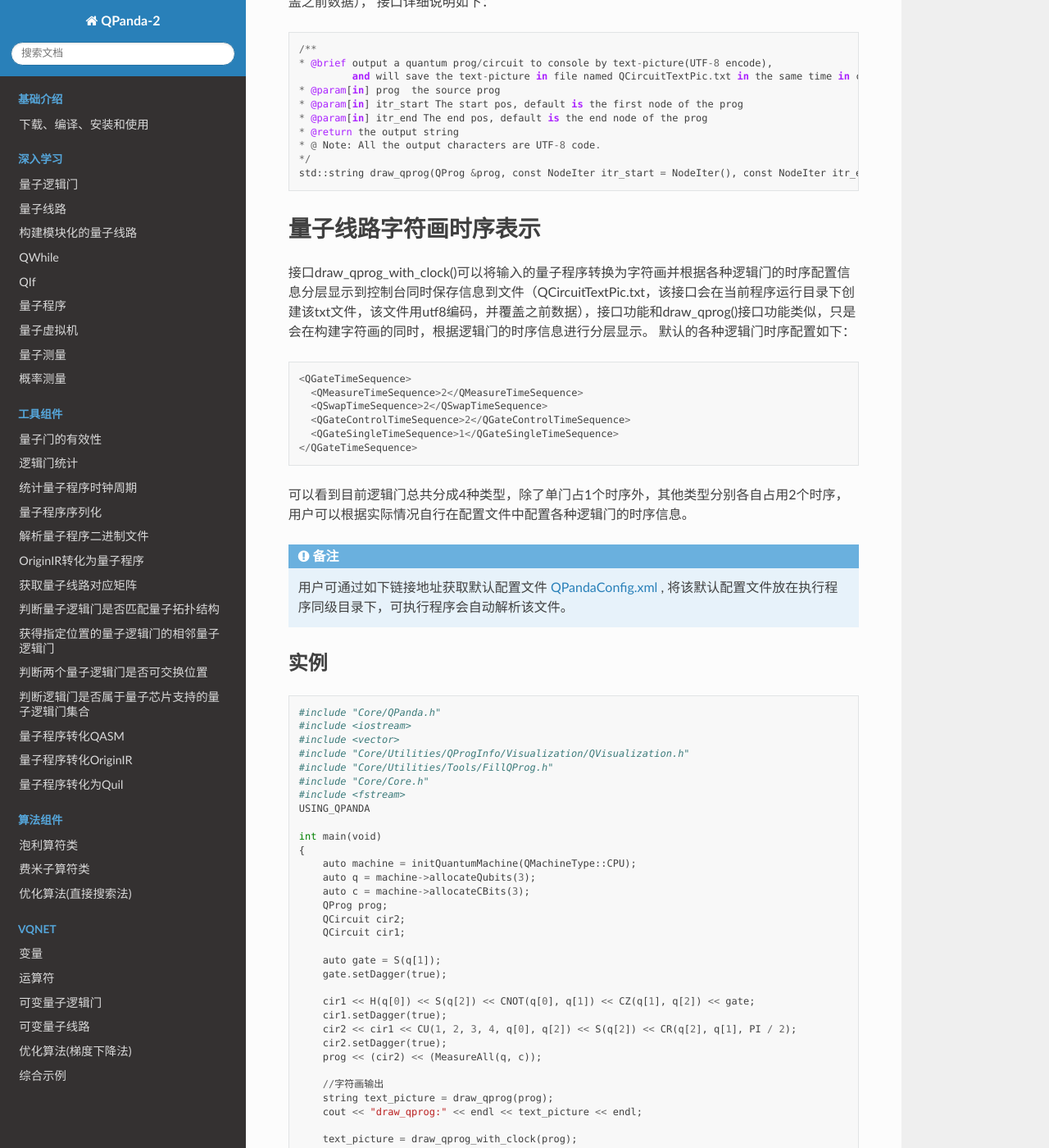
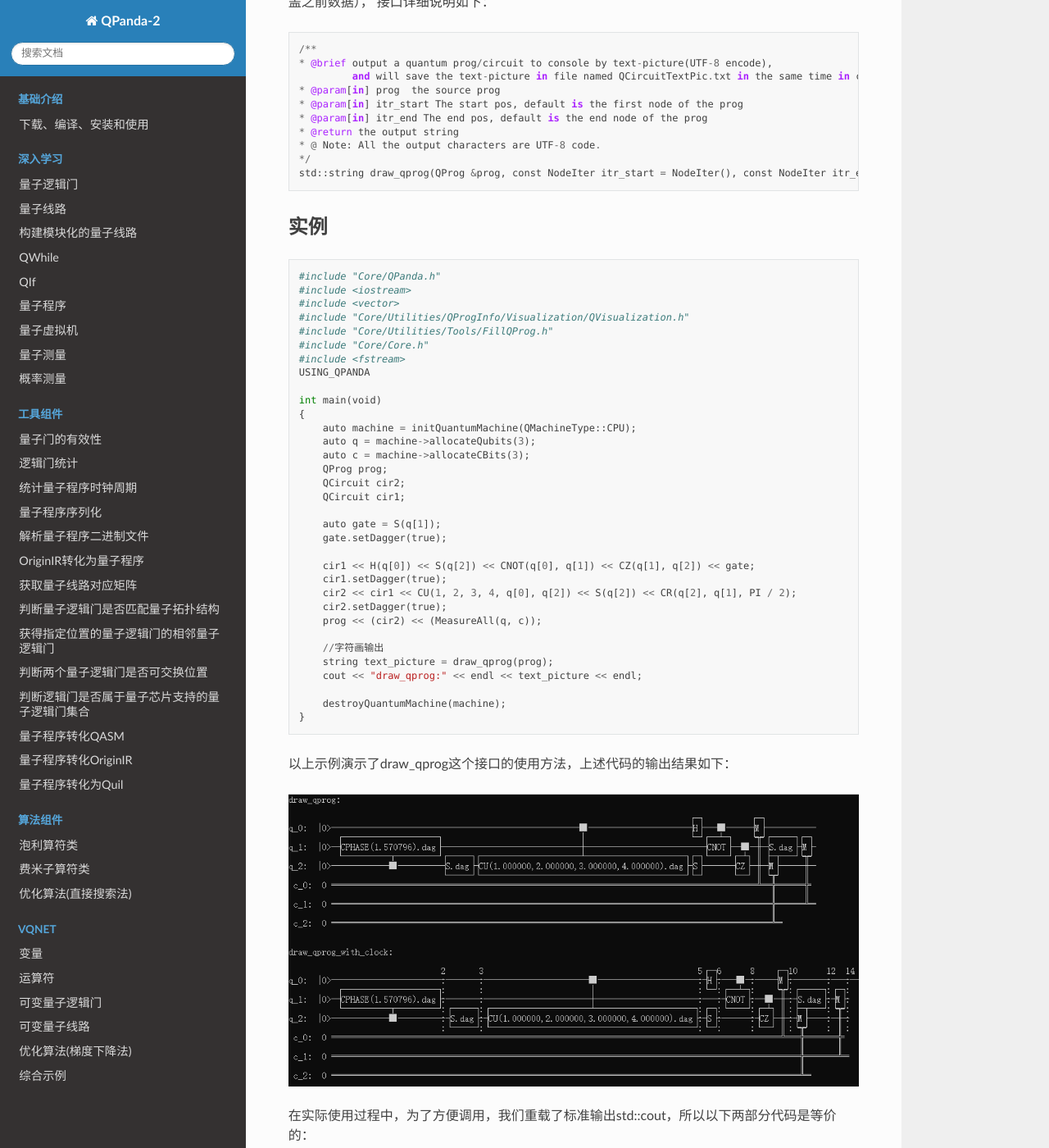
Before and after one commit to liye0005/QPanda-Toturial, a Sphinx documentation site: the page built from source/DrawQProg.rst, in a window 1280 px wide and 1400 px high, scrolled down 225 px. Shown: the whole window at 82% size. Built offline with Sphinx 7.4.7 and the Read the Docs theme 2.0.0, drawn with Linux system fonts in a browser that asks for light colours; pages that are not in the unit, such as notebooks, are missing from menus; some of the changed text lies outside the part shown.

Commit message:
Update DrawQProg.rst

```diff
--- a/source/DrawQProg.rst
+++ b/source/DrawQProg.rst
@@ -15,23 +15,6 @@
     */
     std::string draw_qprog(QProg &prog, const NodeIter itr_start = NodeIter(), const NodeIter itr_end = NodeIter());
 
-
-量子线路字符画时序表示
-====================
-
-接口draw_qprog_with_clock()可以将输入的量子程序转换为字符画并根据各种逻辑门的时序配置信息分层显示到控制台同时保存信息到文件（QCircuitTextPic.txt，该接口会在当前程序运行目录下创建该txt文件，该文件用utf8编码，并覆盖之前数据），接口功能和draw_qprog()接口功能类似，只是会在构建字符画的同时，根据逻辑门的时序信息进行分层显示。
-默认的各种逻辑门时序配置如下：
-::
-    <QGateTimeSequence>
-      <QMeasureTimeSequence>2</QMeasureTimeSequence>
-      <QSwapTimeSequence>2</QSwapTimeSequence>
-      <QGateControlTimeSequence>2</QGateControlTimeSequence>
-      <QGateSingleTimeSequence>1</QGateSingleTimeSequence>
-    </QGateTimeSequence>
-
-可以看到目前逻辑门总共分成4种类型，除了单门占1个时序外，其他类型分别各自占用2个时序，用户可以根据实际情况自行在配置文件中配置各种逻辑门的时序信息。
-
-.. note:: 用户可通过如下链接地址获取默认配置文件 `QPandaConfig.xml <https://github.com/OriginQ/QPanda-2/blob/master/QPandaConfig.xml>`_ , 将该默认配置文件放在执行程序同级目录下，可执行程序会自动解析该文件。
 
 实例
 ---------------
@@ -69,18 +52,13 @@
 	string text_picture = draw_qprog(prog);
 	cout << "draw_qprog:" << endl << text_picture << endl;
 
-	text_picture = draw_qprog_with_clock(prog);
-	cout << "draw_qprog_with_clock:" << endl << text_picture << endl;
-
 	destroyQuantumMachine(machine);
     }
 
-以上示例分别演示了draw_qprog和draw_qprog_with_clock这两个接口的使用方法，上述代码的输出结果如下：
+以上示例演示了draw_qprog这个接口的使用方法，上述代码的输出结果如下：
 
 .. figure:: ./images/text_pic.png
    :alt:
-
-图中，第二个量子线路图是字符画时序展示效果，每个执行时序间用虚竖线表示。
 
 在实际使用过程中，为了方便调用，我们重载了标准输出std::cout，所以以下两部分代码是等价的：
 
@@ -102,7 +80,5 @@
 
     string text_picture = draw_qprog(prog, itr1, itr2);
     cout << "draw_qprog:" << endl << text_picture << endl;
-    text_picture = draw_qprog_with_clock(prog, itr1, itr2);
-    cout << "draw_qprog_with_clock:" << endl << text_picture << endl;
 
 上述代码段中，在打印线路字符画时，指定了两个迭代器itr1, itr2，最终输出的应该只是子线路cir1的字符画结果。用户可自行替换上述代码段到前面的示例程序中，运行查看结果，这里不再赘述。
```
